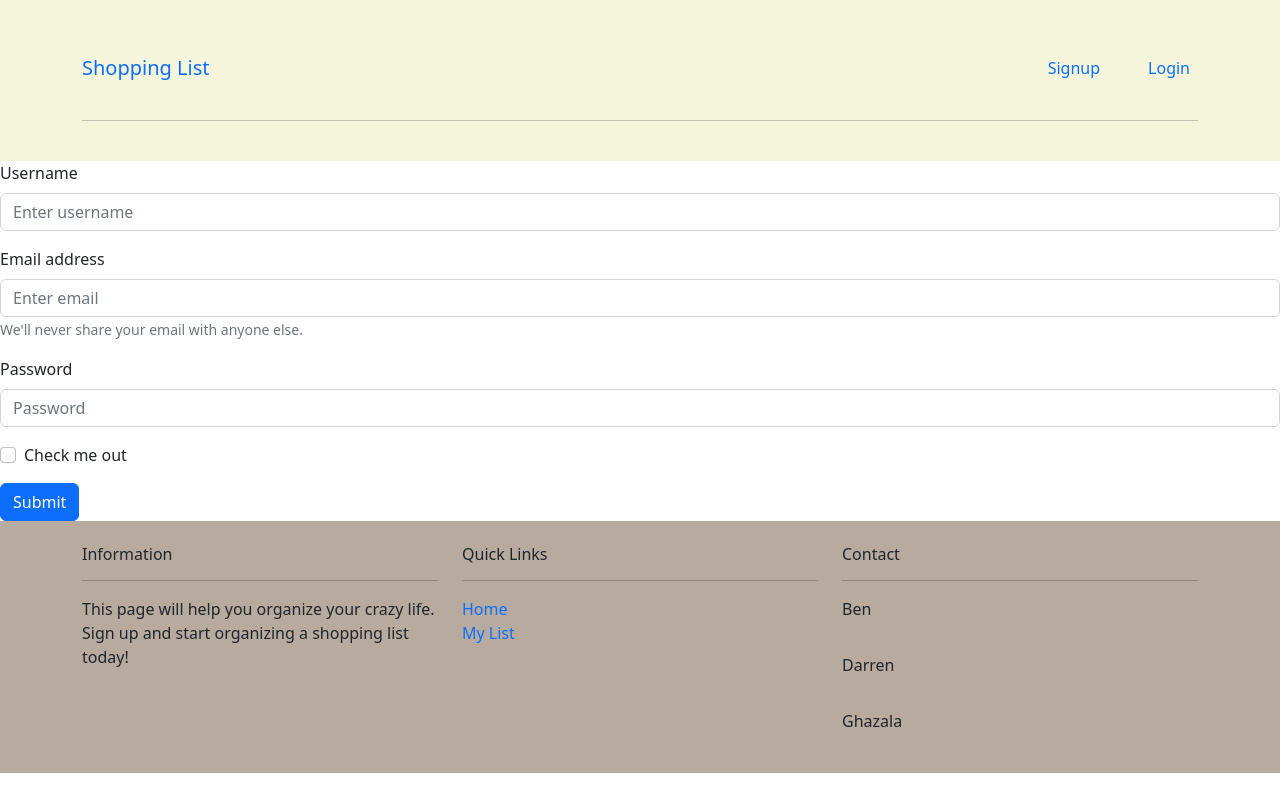
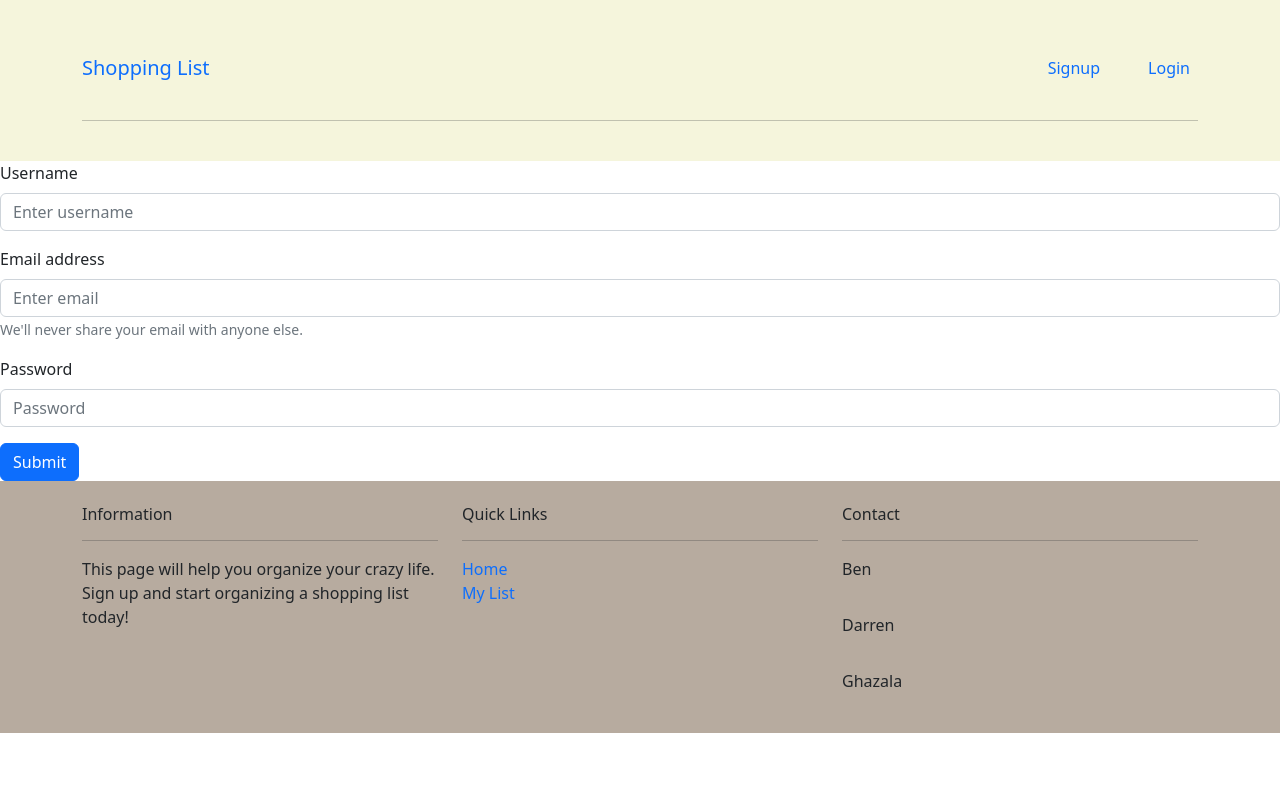
Before and after one commit to ghazalaahmed/shoppinglist, a React (Create React App) app in the folder client/: page /signup in a window 1280 px wide. Built offline with nearby package versions, Linux system fonts and the light colour scheme.

Commit message:
removed check me out

```diff
--- a/client/src/pages/Signup.js
+++ b/client/src/pages/Signup.js
@@ -85,9 +85,6 @@
               onChange={handleChange}
             />
           </Form.Group>
-          <Form.Group className="mb-3" controlId="formBasicCheckbox">
-            <Form.Check type="checkbox" label="Check me out" />
-          </Form.Group>
           <Button variant="primary" type="submit">
             Submit
           </Button>
```
